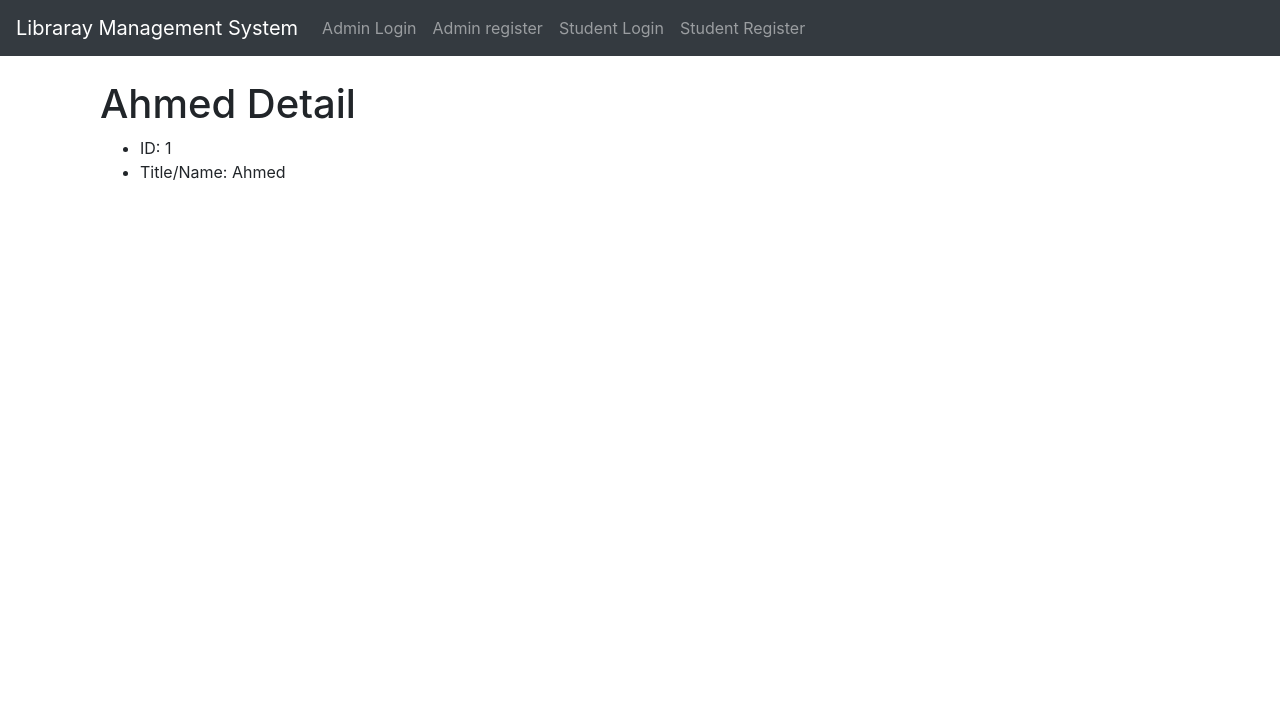
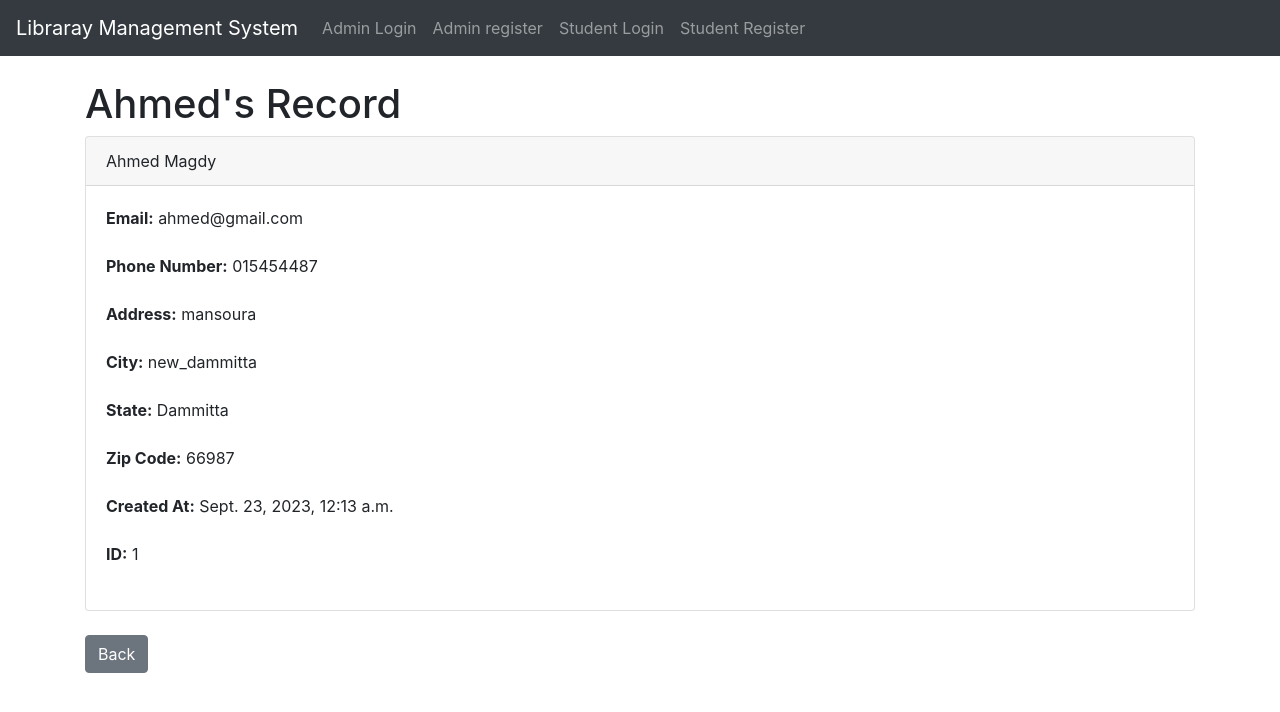
Before and after one commit to Demo-23home/ITI_Final, a Django app: page /home/detail/Student/1/ in a window 1280 px wide. Shown: the top 712 px of the page. Run offline with Django 4.2, Linux system fonts and the light colour scheme; data comes from the database, SQL or seed files in the repository; both versions use the stored data as it was after the commit; some libraries are stand-ins or nearby versions.

```diff
--- a/website/templates/website/detail.html
+++ b/website/templates/website/detail.html
@@ -1,25 +1,38 @@
-{% extends 'website/base.html' %}
+{% extends "website/base.html" %}
 
 {% block title %}
-  {{ obj.title|default:obj.username }} Detail
+{{student.first_name}}'s Record
 {% endblock title %}
 
 {% block content %}
-<div class="container">
-    <h1>{{ obj.title|default:obj.username }} Detail</h1>
-    <ul>
-        <li>ID: {{ obj.id }}</li>
-        <li>Title/Name: {% if type == 'book' %}{{ obj.title }}{% else %}{{ obj.username }}{% endif %}</li>
-        {% if type == 'book' %}
-            <li>Author: {{ obj.author }}</li>
-            <li>Year of Publish: {{ obj.year_of_publish }}</li>
-            <!-- Add more book-specific details here -->
-        {% elif type == 'student' %}
-            <li>Email: {{ obj.email }}</li>
-            <li>Phone: {{ obj.phone_number }}</li>
-            <!-- Add more student-specific details here -->
-        {% endif %}
-        <!-- Add more common details here -->
-    </ul>
-</div>
-{% endblock %}
+
+
+<h1>{{student.first_name}}'s Record</h1>
+<div class="card">
+    <div class="card-header">
+        {{ student.first_name }} {{ student.last_name }}
+    </div>
+    <div class="card-body">
+
+      <p class="card-text">
+       <strong>Email:</strong> {{ student.email }}<br><br>
+       <strong>Phone Number:</strong> {{ student.phone_number }}<br><br>
+       <strong>Address:</strong> {{ student.address }}<br><br>
+       <strong>City:</strong> {{ student.city }}<br><br>
+       <strong>State:</strong> {{ student.state }}<br><br>
+       <strong>Zip Code:</strong> {{ student.zip_code }}<br><br>
+       <strong>Created At:</strong> {{ student.created_at }}<br><br>
+       <strong>ID:</strong> {{student.id}}<br><br>
+    </p>
+    </div>
+  </div>
+<br>
+
+
+<a href="{% url 'website:home' %}" class="btn btn-secondary">Back</a>
+
+
+
+
+
+{% endblock content %}
--- a/website/views.py
+++ b/website/views.py
@@ -331,9 +331,9 @@ def detail(request, type, id):
         if type == 'Book':
             obj = get_object_or_404(Book, pk=id)
         elif type == 'Student':
-            obj = get_object_or_404(Student, pk=id)
+            student = get_object_or_404(Student, pk=id)
         else:
             # Handle invalid type here (e.g., redirect to an error page)
             pass
 
-    return render(request, 'website/detail.html', {'obj': obj})
+    return render(request, 'website/detail.html', {'student': student})
```
Also changed, not shown: db.sqlite3.
